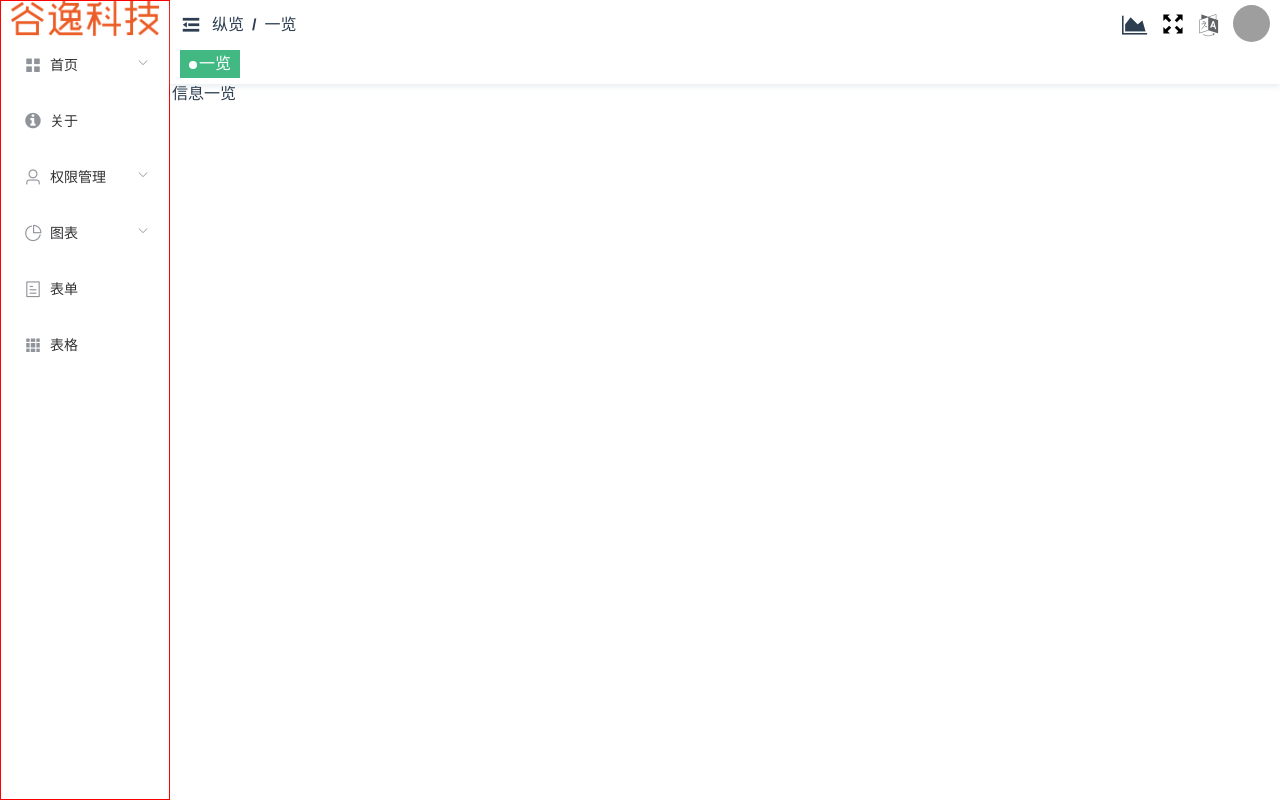
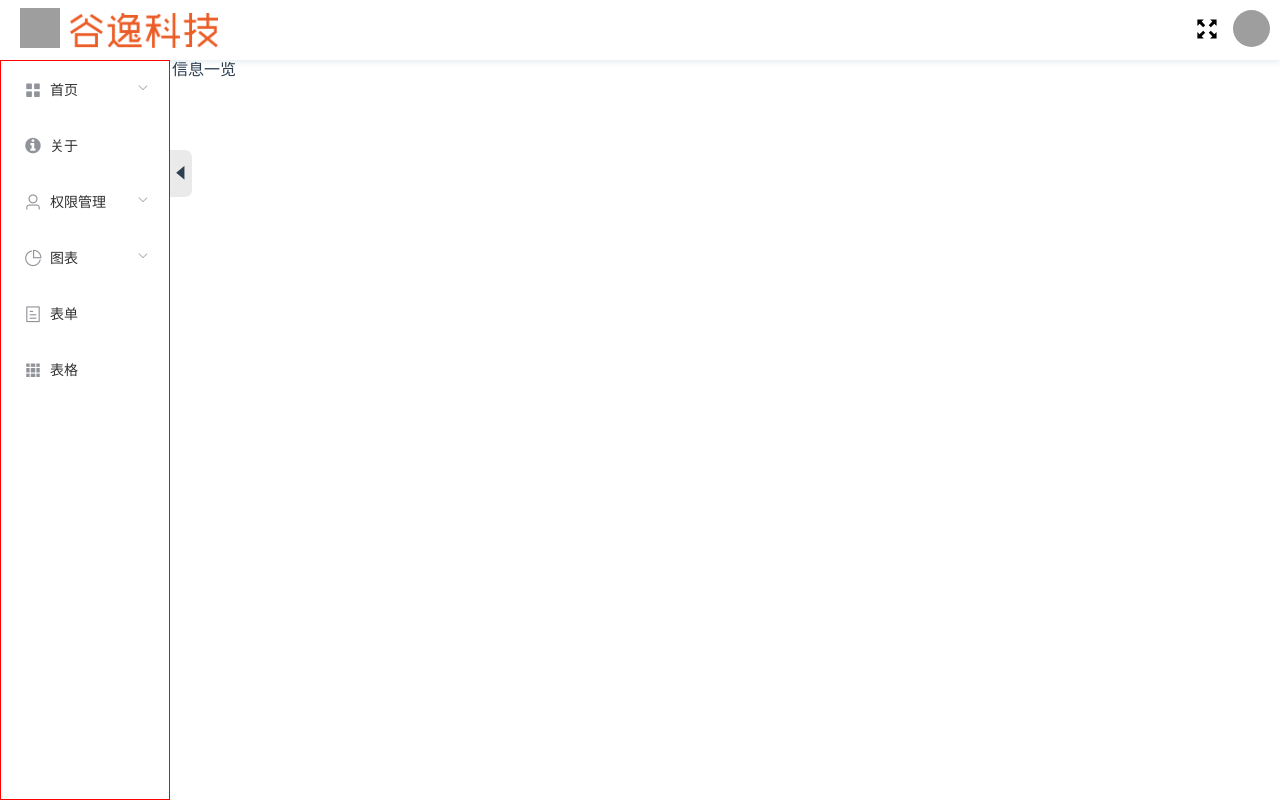
Before and after one commit to TaleCeres/ceres-admin, a Vue app: page /dashboard/index in a window 1280 px wide. Built offline with nearby package versions, Linux system fonts and the light colour scheme; grey boxes are pictures that could not be loaded.

Commit message:
fix: 修复sidebar的bug

```diff
--- a/src/components/layout/default/components/SideBar.vue
+++ b/src/components/layout/default/components/SideBar.vue
@@ -7,8 +7,8 @@
     <el-menu style="margin-bottom:50px" :default-active="defaultActive" :collapse="isCollapse" @open="handleOpen" @close="handleClose">
       <template v-for="item in routes">
         <!-- 一级菜单(不含二级菜单) -->
-        <router-link v-if="!canUnflod(item)" :key="item.name" :to="item.path">
-          <el-menu-item :index="item.name">
+        <router-link v-if="!canUnflod(item)" :key="item.name" :to="defaultRoute(item).path">
+          <el-menu-item :index="defaultRoute(item).name">
             <i :class="item.meta.icon"></i>
             <span slot="title">{{ item.meta.title }}</span>
           </el-menu-item>
@@ -78,6 +78,9 @@ export default {
     // this._testRouterAttrs()
   },
   methods: {
+    defaultRoute(route) {
+      return route.children[0]
+    },
     canUnflod(route) {
       if (route.children && route.children.length === 1 && !route.children.children) return false
       return true
--- a/src/components/layout/t-type/components/SideBar.vue
+++ b/src/components/layout/t-type/components/SideBar.vue
@@ -2,8 +2,16 @@
   <div class="sidebar">
     <el-menu style="margin-bottom:50px" :default-active="defaultActive" :collapse="isCollapse" @open="handleOpen" @close="handleClose">
       <template v-for="item in routes">
+        <!-- 一级菜单(不含二级菜单) -->
+        <router-link v-if="!canUnflod(item)" :key="item.name" :to="defaultRoute(item).path">
+          <el-menu-item :index="defaultRoute(item).name">
+            <i :class="item.meta.icon"></i>
+            <span slot="title">{{ item.meta.title }}</span>
+          </el-menu-item>
+        </router-link>
+
         <!-- 一级菜单(含二级菜单) -->
-        <el-submenu v-if="item.children" :key="item.name" :index="item.name">
+        <el-submenu v-else :key="item.name" :index="item.name">
           <template slot="title">
             <i :class="item.meta.icon"></i>
             <span>{{ item.meta.title }}</span>
@@ -30,14 +38,8 @@
               </el-menu-item>
             </router-link>
           </template>
+
         </el-submenu>
-        <!-- 一级菜单(不含二级菜单) -->
-        <router-link v-else :key="item.name" :to="item.path">
-          <el-menu-item :index="item.name">
-            <i :class="item.meta.icon"></i>
-            <span slot="title">{{ item.meta.title }}</span>
-          </el-menu-item>
-        </router-link>
 
       </template>
     </el-menu>
@@ -74,6 +76,13 @@ export default {
     // this._testRouterAttrs()
   },
   methods: {
+    defaultRoute(route) {
+      return route.children[0]
+    },
+    canUnflod(route) {
+      if (route.children && route.children.length === 1 && !route.children.children) return false
+      return true
+    },
     handleOpen(key, keyPath) {
       // 打开&关闭 el-menu
       // console.log(key, keyPath)
--- /dev/null
+++ b/src/components/layout/t-type/components/index.js
@@ -0,0 +1,3 @@
+export { default as AppMain } from './AppMain'
+export { default as NavBar } from './NavBar'
+export { default as SideBar } from './SideBar'
--- a/src/components/layout/t-type/index.vue
+++ b/src/components/layout/t-type/index.vue
@@ -6,9 +6,11 @@
       </el-header>
       <el-container>
         <el-aside :width="sidebarWidth" class="aside">
-          <i v-show="true" class="icon-font el-icon-s-fold do-slide" :class="{rotate: foldState}" @click="toggleSlidebarState" />
           <SideBar />
         </el-aside>
+        <div class="icon-font side-btn" :style="{left: toggleBtnMargin}" @click="toggleSlidebarState">
+          <i class="el-icon-caret-left" :class="{rotate: foldState}"></i>
+        </div>
         <el-main class="main">
           <AppMain />
         </el-main>
@@ -20,9 +22,7 @@
 <script type="text/ecmascript-6">
 import { mapGetters } from 'vuex'
 import ResizeMixin from '../mixin/resize'
-import AppMain from './components/AppMain'
-import SideBar from './components/SideBar'
-import NavBar from './components/NavBar'
+import { AppMain, SideBar, NavBar } from './components'
 export default {
   name: 'TTypeLayout',
   components: {
@@ -46,6 +46,9 @@ export default {
     sidebarWidth() {
       return this.isCollapse === false ? '170px' : '64px'
     },
+    toggleBtnMargin() {
+      return this.isCollapse === false ? '160px' : '54px'
+    }
   },
   mounted() {
   },
@@ -73,10 +76,15 @@ export default {
   padding 0
   box-shadow 0px 2px 6px 0px rgba(190, 204, 216, 0.4)
 }
-.do-slide {
+.side-btn {
   position absolute
-  bottom 100px
-  right 20px
+  top 150px
+  background-color #eaeaea
+  padding 12px 0
+  border-top-right-radius 7px
+  border-bottom-right-radius 7px
+  cursor pointer
+  z-index 100
 }
 .icon-font {
   margin 0 10px
--- /dev/null
+++ b/src/components/layout/vertical/components/index.js
@@ -0,0 +1,3 @@
+export { default as AppMain } from './AppMain'
+export { default as NavBar } from './NavBar'
+export { default as SideBar } from './SideBar'
--- a/src/components/layout/vertical/index.vue
+++ b/src/components/layout/vertical/index.vue
@@ -14,9 +14,7 @@
 <script type="text/ecmascript-6">
 import { mapGetters } from 'vuex'
 import ResizeMixin from '../mixin/resize'
-import AppMain from './components/AppMain'
-import SideBar from './components/SideBar'
-import NavBar from './components/NavBar'
+import { AppMain, SideBar, NavBar } from './components'
 export default {
   name: 'TTypeLayout',
   components: {
--- a/src/router/routes.js
+++ b/src/router/routes.js
@@ -1,8 +1,8 @@
 /* template at different level
 * Layout有三种选择 default、t-type、vertical
 */
-import Layout from 'comps/layout/default'
-// import Layout from 'comps/layout/t-type'
+// import Layout from 'comps/layout/default'
+import Layout from 'comps/layout/t-type'
 // import Layout from 'comps/layout/vertical'
 import Midlayer from 'comps/layout/midlayer'
 /* Router Modules */
--- a/src/utils/axios.js
+++ b/src/utils/axios.js
@@ -1,3 +1,7 @@
+/**
+ * [axios 文档](http://www.axios-js.com/docs/)
+ * [axios怎么获取到error中的状态值&具体信息](https://blog.csdn.net/weixin_41838204/article/details/82107567)
+ */
 /* eslint-disable */
 import axios from 'axios'
 import store from '@/store'
```
Also changed, not shown: 1 other file (tests, documents, lock files or other folders).
